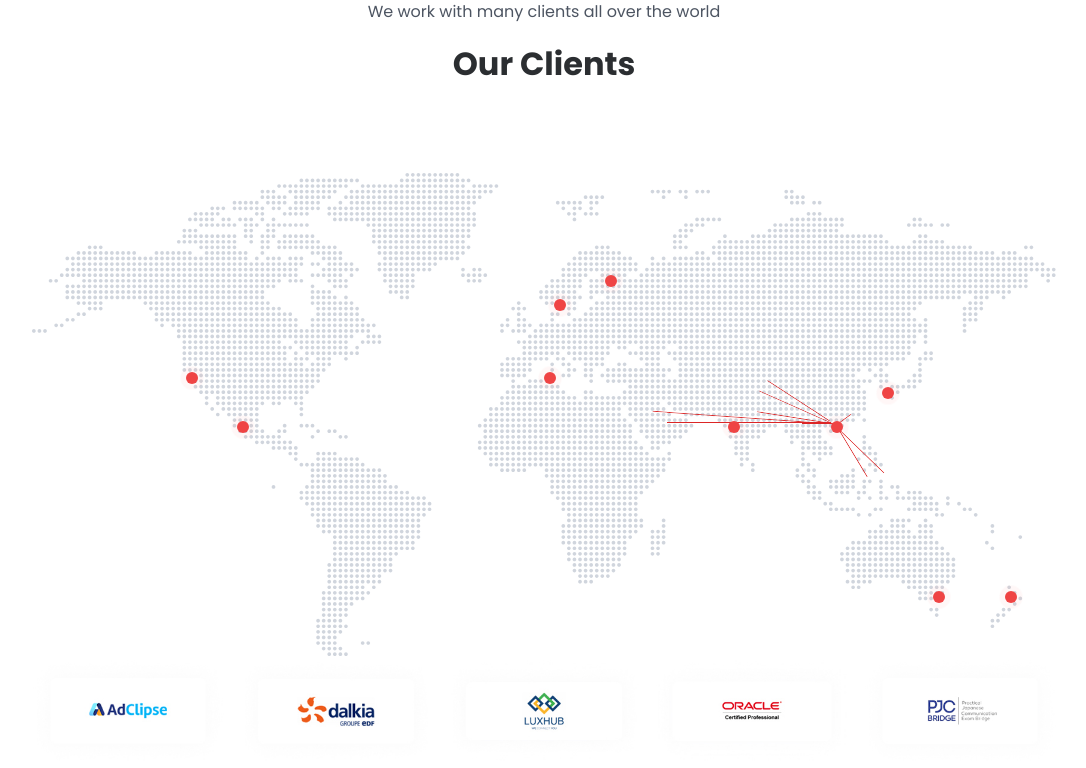
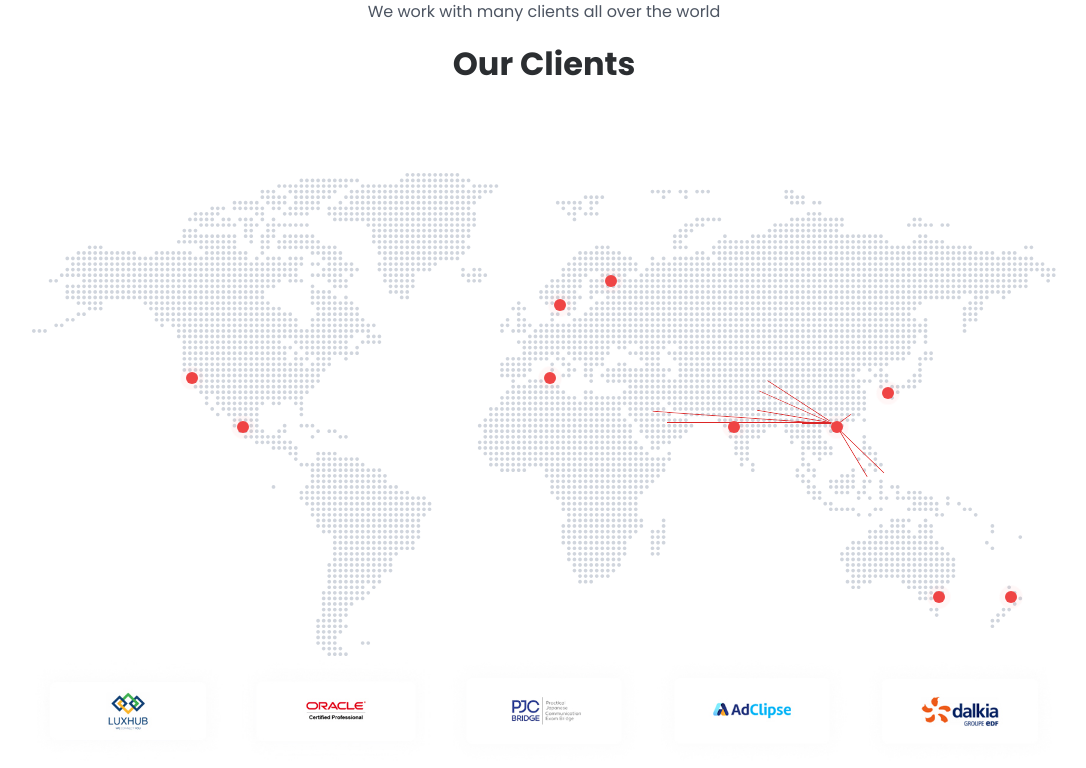
Before and after one commit to ntphuc0987/s3, a Next.js app: page / in a window 1280 px wide. Shown: the top 768 px of the page, without its empty margins (96-1182 px from the left). Built offline with nearby package versions, Linux system fonts and the light colour scheme.

Commit message:
the latest update css

```diff
--- a/components/ClientWorldMap.tsx
+++ b/components/ClientWorldMap.tsx
@@ -412,45 +412,47 @@ const ClientWorldMap = () => {
         </div>
 
         {/* line */}
-        <div className="absolute right-[22%] top-[51.3%] w-[57%] line overflow-hidden">
-          <span className="block w-[55rem] h-[1px] bg-red-600 relative left-[100%]  animate-[runline_2s_ease-in-out_infinite] "></span>
+        <div className="absolute right-[22%] top-[51.3%] max-sm:top-[55%] w-[57%] line overflow-hidden">
+          <span className="block w-[55rem] max-sm:w-[10rem] h-[1px] bg-red-600 relative left-[100%]  animate-[runline_2s_ease-in-out_infinite] "></span>
         </div>
-        <div className="absolute right-[20%] top-[39.2%] w-[30%] line overflow-hidden rotate-[24deg]">
-          <span className="block w-[20rem] h-[1px] bg-red-600 relative left-[100%]  animate-[runline_2s_ease-in-out_infinite]"></span>
+
+        <div className="absolute right-[20%] top-[39.2%] max-sm:top-[42%] w-[30%] line overflow-hidden rotate-[24deg]">
+          <span className="block w-[20rem] max-sm:w-[5rem] h-[1px] bg-red-600 relative left-[100%]  animate-[runline_2s_ease-in-out_infinite]"></span>
         </div>
-        <div className="absolute right-[20%] top-[36%] w-[26%] line overflow-hidden rotate-[33deg]">
-          <span className="block w-[20rem] h-[1px] bg-red-600 relative left-[100%] animate-[runline_2s_ease-in-out_infinite]"></span>
+
+        <div className="absolute right-[20%] top-[36%] max-sm:top-[39%] w-[26%] line overflow-hidden rotate-[33deg]">
+          <span className="block w-[20rem] max-sm:w-[5rem] h-[1px] bg-red-600 relative left-[100%] animate-[runline_2s_ease-in-out_infinite]"></span>
         </div>
-        <div className="absolute right-[21%] top-[47%] w-[29%] line overflow-hidden rotate-[9deg]">
-          <span className="block w-[20rem] h-[1px] bg-red-600 relative left-[100%] animate-[runline_2s_ease-in-out_infinite]"></span>
+
+        <div className="absolute right-[21%] top-[46.5%] max-sm:top-[50%] w-[29%] line overflow-hidden rotate-[9.5deg]">
+          <span className="block w-[20rem] max-sm:w-[5rem] h-[1px] bg-red-600 relative left-[100%] animate-[runline_2s_ease-in-out_infinite]"></span>
         </div>
-        <div className="absolute right-[22%] top-[51.5%] w-[10%] line overflow-hidden">
-          <span className="block w-[5rem] h-[1px] bg-red-600 relative left-[10%]  animate-[runline_2s_ease-in-out_infinite]"></span>
+
+        <div className="absolute right-[22%] top-[51.5%] max-sm:top-[56%] w-[10%] line overflow-hidden">
+          <span className="block w-[5rem] max-sm:w-[1rem] h-[1px] bg-red-600 relative left-[10%]  animate-[runline_2s_ease-in-out_infinite]"></span>
         </div>
-        <div className="absolute left-[78%] top-[48%] w-[6%] line overflow-hidden rotate-[144deg]">
-          <span className="block w-[5rem] h-[1px] bg-red-600 relative left-[100%]  animate-[runline_2s_ease-in-out_infinite]"></span>
+        <div className="absolute left-[78%] top-[48%] max-sm:top-[54%] w-[6%] line overflow-hidden rotate-[144deg]">
+          <span className="block w-[5rem] max-sm:w-[1rem] h-[1px] bg-red-600 relative left-[100%]  animate-[runline_2s_ease-in-out_infinite]"></span>
         </div>
         <div className="absolute left-[74.2%] top-[70%] w-[19%] line overflow-hidden rotate-[239deg]">
-          <span className="block w-[20rem] h-[1px] bg-red-600 relative left-[100%]  animate-[runline_2s_ease-in-out_infinite]"></span>
+          <span className="block w-[20rem] max-sm:w-[2rem] h-[1px] bg-red-600 relative left-[100%]  animate-[runline_2s_ease-in-out_infinite]"></span>
         </div>
         <div className="absolute left-[75%] top-[69.4%] w-[24%] line overflow-hidden rotate-[224deg]">
-          <span className="block w-[30rem] h-[1px] bg-red-600 relative left-[100%]  animate-[runline_2s_ease-in-out_infinite]"></span>
+          <span className="block w-[30rem] max-sm:w-[2rem] h-[1px] bg-red-600 relative left-[100%]  animate-[runline_2s_ease-in-out_infinite]"></span>
         </div>
-        <div className="absolute right-[calc(22%)] top-[47%] w-[62%] line overflow-hidden rotate-[4deg]">
-          <span className="block w-[55rem] h-[1px] bg-red-600 relative left-[100%]  animate-[runline_2s_ease-in-out_infinite]"></span>
+        <div className="absolute right-[calc(22%)] top-[47%] max-sm:top-[50%] w-[62%] line overflow-hidden rotate-[4deg]">
+          <span className="block w-[55rem] max-sm:w-[10rem] h-[1px] bg-red-600 relative left-[100%]  animate-[runline_2s_ease-in-out_infinite]"></span>
         </div>
       </div>
 
       {/* Client lists */}
       <div className="">
         <Carousel
-          plugins={
-            [
-              // Autoplay({
-              //   delay: 2000,
-              // }),
-            ]
-          }
+          plugins={[
+            Autoplay({
+              delay: 2000,
+            }),
+          ]}
         >
           <CarouselContent>
             <CarouselItem className="lg:basis-1/5 md:basis-1/3 basis-1/2  relative w-[321px] h-[171px]">
```
